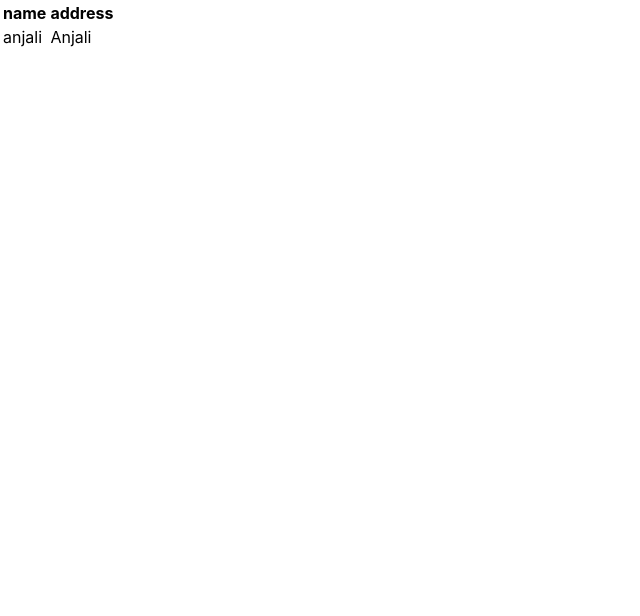
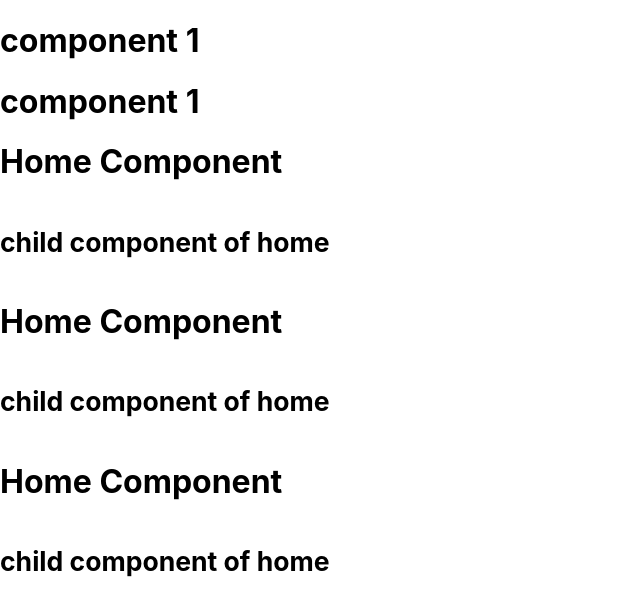
Before and after one commit to a-njali-raj/myapp, a React (Create React App) app: page / in a window 1280 px wide. Shown: the top 616 px of the page, without its empty margins (0-640 px from the left). Built offline with nearby package versions, Linux system fonts and the light colour scheme.

Commit message:
Components

```diff
--- a/src/App.js
+++ b/src/App.js
@@ -1,44 +1,16 @@
-import logo from './logo.svg';
+
 import './App.css';
+import React from 'react';
+import Header from './components/Header';
+import Home from'./components/Home';
 
 function App() {
-  const name='anjali';
-  const x=70;
-  const y=7;
-  const message=()=>{
-    return "Good MOrning"
-  }
-  return (
-   <div>
-    <table>
-      <tbody>
-      <Row/>
-      <Column/>
-      </tbody>
-    </table>
-   </div>
-
-  );
-}
-
-function Row(){
-  return(
-
-  <tr>
-    <th>name</th>
-    <th>address</th>
-  </tr>
-
-  );
-}
-function Column(){
-  return(
-<>
-  <tr>
-    <td>anjali</td>
-    <td>Anjali</td>
-  </tr>
-  </>
-  );
+  return<div className='myapp'>
+<Header />
+<Header />
+<Home />
+<Home />
+<Home />
+  </div>
 }
 export default App;
--- /dev/null
+++ b/src/components/Child.js
@@ -0,0 +1,11 @@
+import React from 'react'
+
+const Child = () => {
+  return (
+    <div>
+        <h5>
+        child component of home</h5></div>
+  )
+}
+
+export default Child
--- /dev/null
+++ b/src/components/Header.js
@@ -0,0 +1,11 @@
+import React from 'react'
+
+const Header = () => {
+  return (
+    <div>
+        <h1>component 1</h1>
+    </div>
+  )
+}
+
+export default Header
--- /dev/null
+++ b/src/components/Home.js
@@ -0,0 +1,15 @@
+import React from 'react'
+import Child from './Child';
+
+const Home = () => {
+  return (
+    <div>
+        <h1>
+            Home Component
+            <Child/>
+        </h1>
+    </div>
+  );
+}
+
+export default Home
```
Also changed, not shown: src/logo.svg (deleted).
